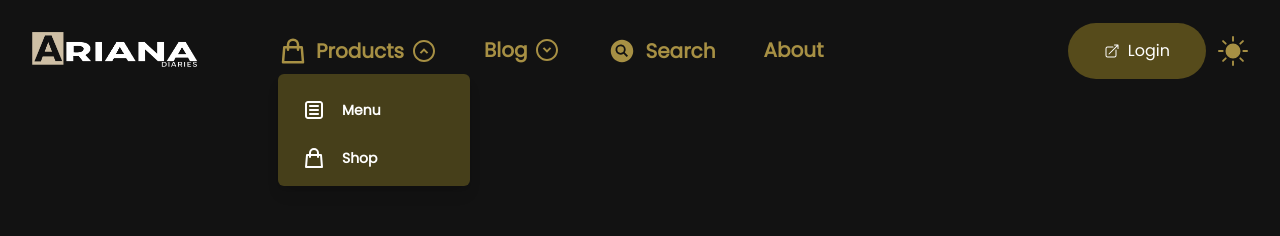
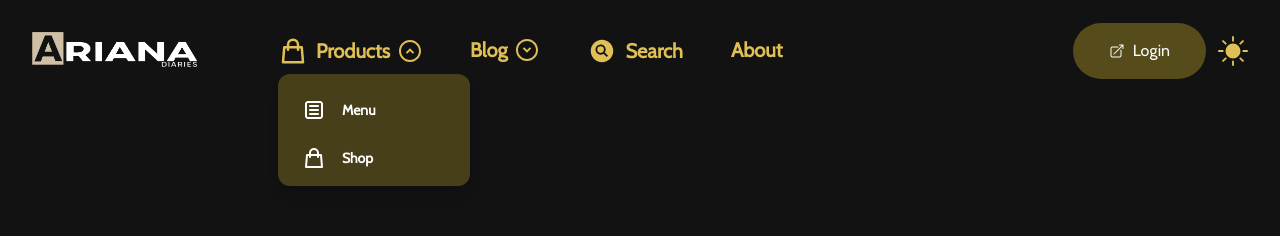
Before and after one commit to DonaldKnut/ariana-diaries, a Next.js app: page /menu in a window 1280 px wide. Both pictures are taken after a click on the element "Products". Shown: the top 236 px of the page. Built offline with nearby package versions, Linux system fonts and the light colour scheme; no server answers.

Commit message:
changing fonts

```diff
--- a/app/(ariana-store)/menu/page.tsx
+++ b/app/(ariana-store)/menu/page.tsx
@@ -2,11 +2,11 @@
 import { menu } from "../../../data";
 import Link from "next/link";
 import React from "react";
-import Button from "../../../components/button";
+// import Button from "../../../components/button";
 
 const MenuPage = () => {
   return (
-    <div className="p-4 mt-[80px] lg:px-20 xl:px-40 h-[calc(100vh-6rem)] md:h-[calc(100vh-9rem)] flex flex-col md:flex-row items-center">
+    <div className="p-4 mt-[80px] lg:px-20 xl:px-40 h-[240px] md:h-[calc(100vh-9rem)] flex flex-col md:flex-row items-center">
       {menu.map((category) => (
         <Link
           href={`/menu/${category.slug}`}
@@ -17,13 +17,13 @@ const MenuPage = () => {
           <div className={`text-${category.color} w-1/2`}>
             <h1 className="uppercase font-bold text-3xl">{category.title}</h1>
             <p className="text-sm my-8">{category.desc}</p>
-            <Button
+            <button
               className={`hidden 2xl:block bg-[#9e801e] text-${
                 category.color === "black" ? "white" : "red-500"
               } py-2 px-4 rounded-md`}
             >
               Explore
-            </Button>
+            </button>
           </div>
         </Link>
       ))}
--- a/app/layout.tsx
+++ b/app/layout.tsx
@@ -7,9 +7,9 @@ import Header from "../components/header/index";
 import QueryProvider from "../components/QueryProvider";
 import AuthProvider from "../components/AuthProvider";
 import { ToastContainer } from "react-toastify";
-import { Poppins } from "next/font/google"; // Import Poppins font
+import { Cabin } from "next/font/google"; // Import Cabin font
 
-const poppins = Poppins({
+const cabin = Cabin({
   weight: "400", // Font weight
   subsets: ["latin"], // Subsets (optional)
 });
@@ -26,9 +26,7 @@ export default function RootLayout({
 }) {
   return (
     <html lang="en">
-      <body className={`${poppins.className}`}>
-        {" "}
-        {/* Apply Poppins className */}
+      <body className={`${cabin.className}`}>
         <NextThemeProvider>
           <NextAuthProvider>
             <GlobalState>
--- a/components/header/index.tsx
+++ b/components/header/index.tsx
@@ -80,7 +80,7 @@ export default function Header() {
   }, []);
 
   return (
-    <div className="text-[#a79044]">
+    <div className="text-[#e0c056] ">
       <header
         className={`top-0 left-0 z-40 flex w-full items-center
           ${
@@ -159,7 +159,9 @@ export default function Header() {
                           className="flex items-center space-x-2 cursor-pointer"
                           onClick={() => toggleActiveSubmenu(item.id)} // Handle submenu click
                         >
-                          {item.icon && <item.icon className="text-[30px]" />}
+                          {item.icon && (
+                            <item.icon className="text-[30px] hover:text-[#b4b256]" />
+                          )}
                           <span>{item.label}</span>
                           {item.subMenu && (
                             <CgChevronDownO
@@ -170,7 +172,7 @@ export default function Header() {
                           )}
                         </div>
                         {item.subMenu && activeSubmenu === item.id && (
-                          <ul className="absolute left-0 mt-2 w-48 bg-[#463f1a] shadow-lg rounded-md p-2 transition-opacity duration-300">
+                          <ul className="absolute left-0 mt-2 w-48 bg-[#463f1a] shadow-lg rounded-[12px] p-2 transition-opacity duration-300">
                             {item.subMenu.map((subItem: SubMenuItem) => (
                               <li
                                 key={subItem.id}
```
